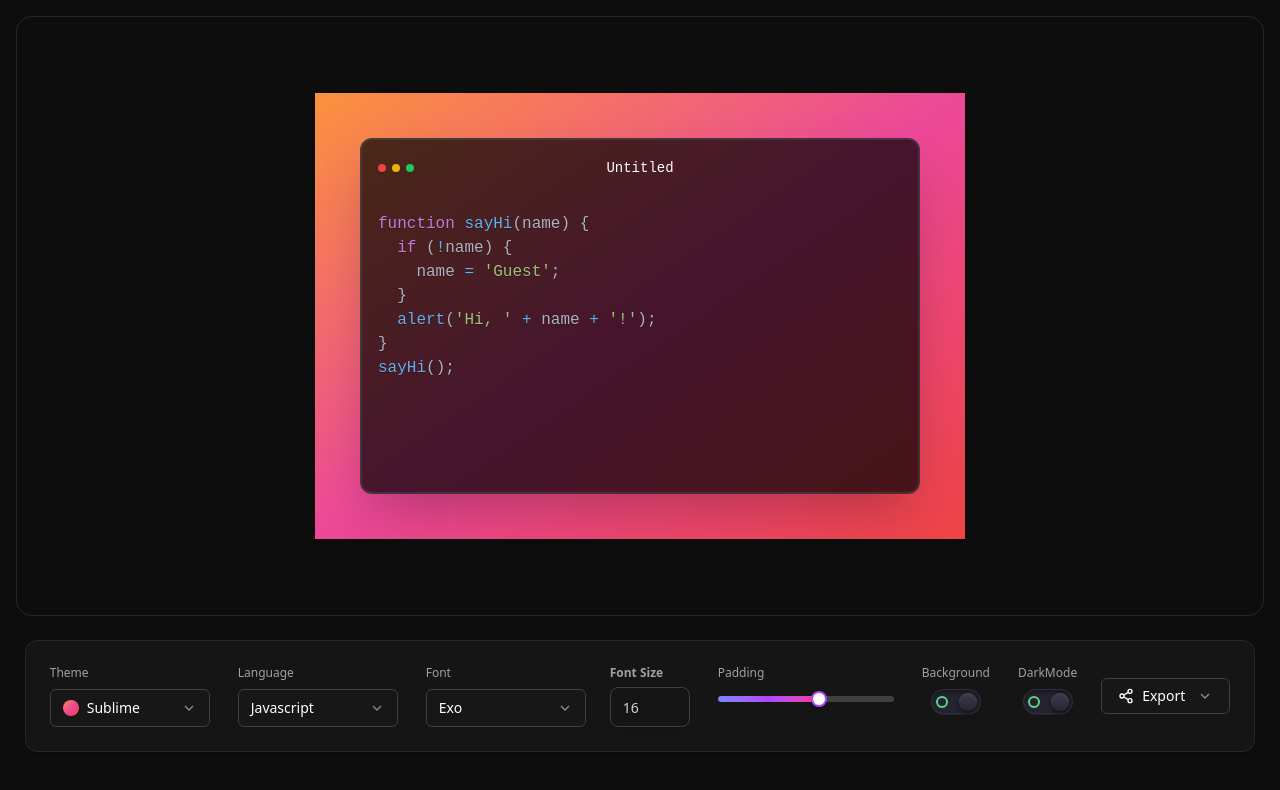
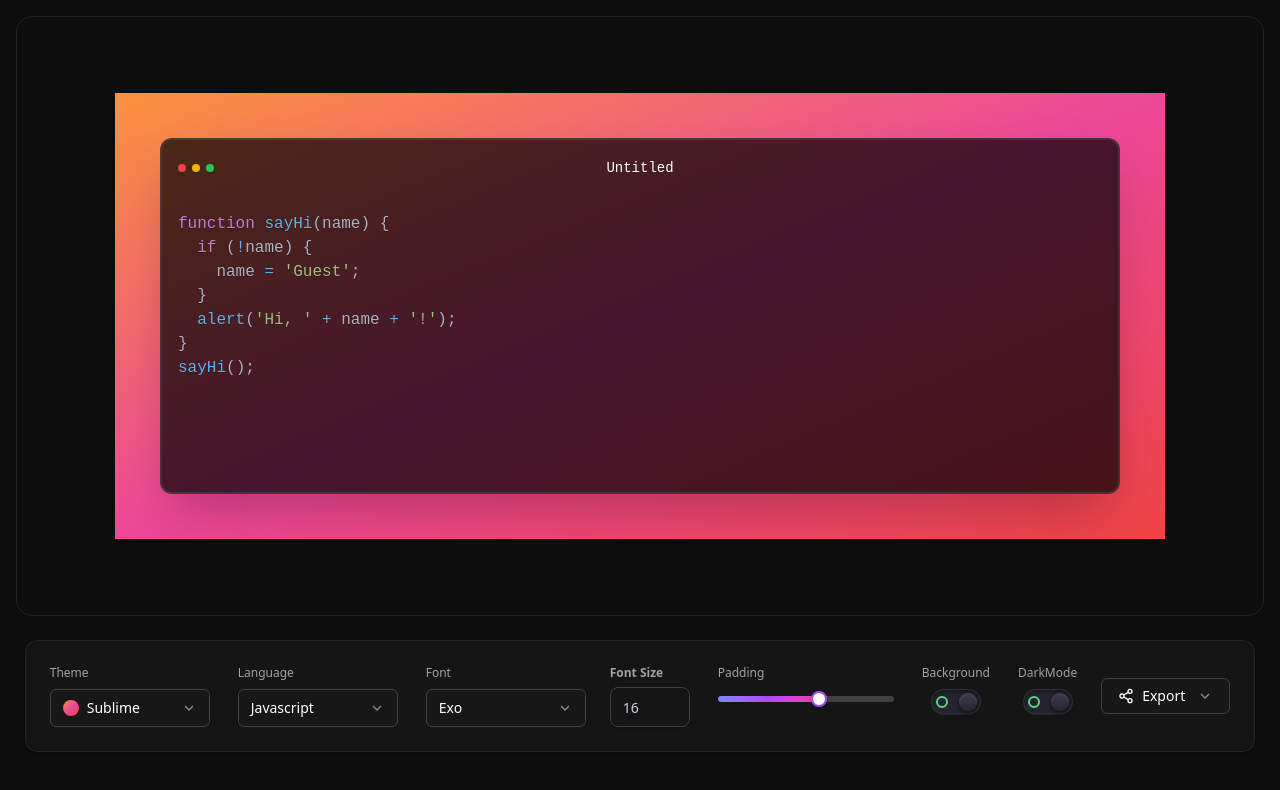
Before and after one commit to Nitesh47kumars/Snippix, a React (Vite) app: page / in a window 1280 px wide. Shown: the top 790 px of the page. Built offline with nearby package versions, Linux system fonts and the light colour scheme; a web font is replaced by a local one.

Commit message:
Resolving Issue

```diff
--- a/src/Components/GradientWrapper.jsx
+++ b/src/Components/GradientWrapper.jsx
@@ -13,7 +13,7 @@ const GradientWrapper = forwardRef(({ children }, ref) => {
     <div
       ref={ref}
       data-export-root="true"
-      className="max-w-[50rem] shadow-lg overflow-hidden my-5"
+      className="min-w-[40rem] shadow-lg overflow-hidden my-5"
       style={{
         padding,
         ...backgroundStyle,
--- a/src/Components/SnippetCode.jsx
+++ b/src/Components/SnippetCode.jsx
@@ -74,7 +74,7 @@ const SnippetCode = () => {
   return (
     <div className="flex justify-center relative">
       <div
-        className={`max-sm:min-w-[16rem] min-w-[30rem] lg:min-w-[35rem] mx-auto border-2 rounded-xl shadow-2xl ${
+        className={`min-w-[60rem] mx-auto border-2 rounded-xl shadow-2xl ${
           state.mode === "dark"
             ? "bg-[#000000b3] border-[#4b556366]"
             : "bg-white/30 border-[#ffffff22]"
@@ -130,6 +130,7 @@ const SnippetCode = () => {
           <SyntaxHighlighter
             language={state.language.toLowerCase()}
             style={transparentTheme}
+            wrapLines={true}
             customStyle={{
               position: "absolute",
               top: 0,
```
